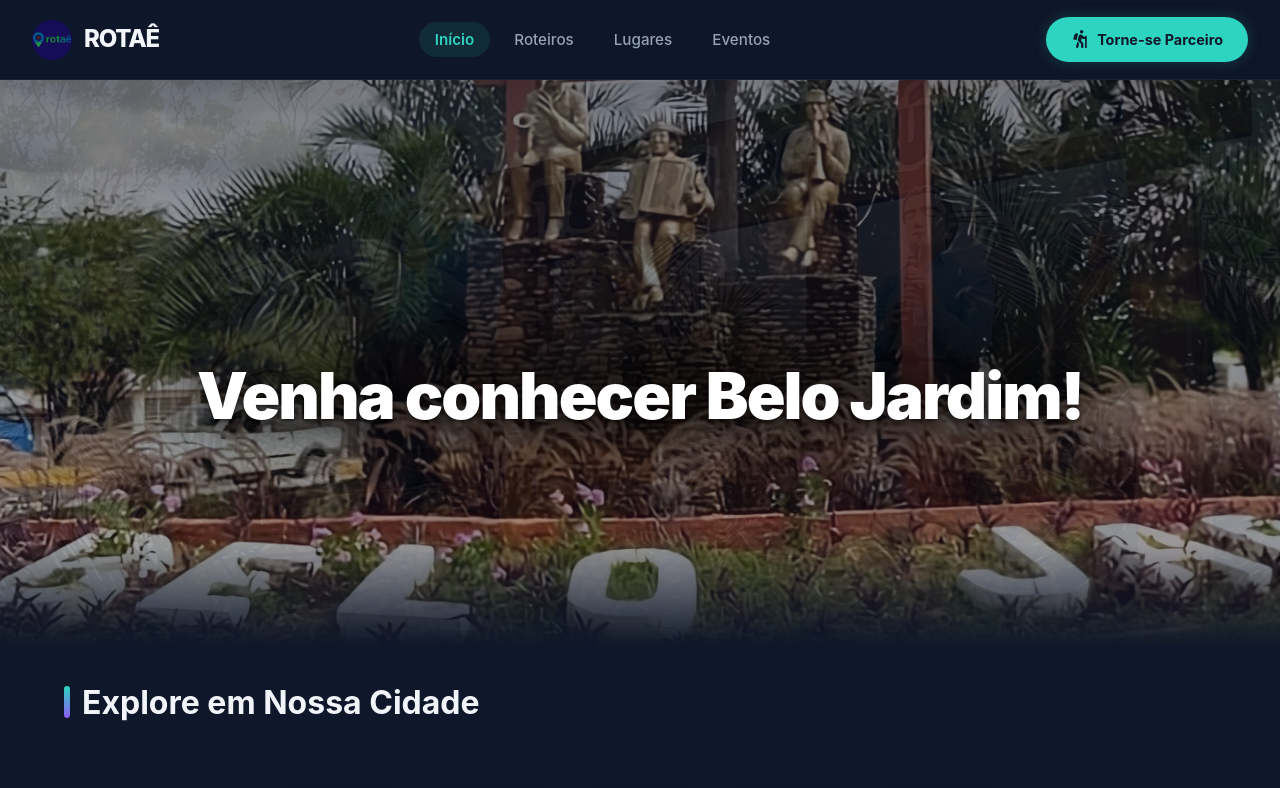
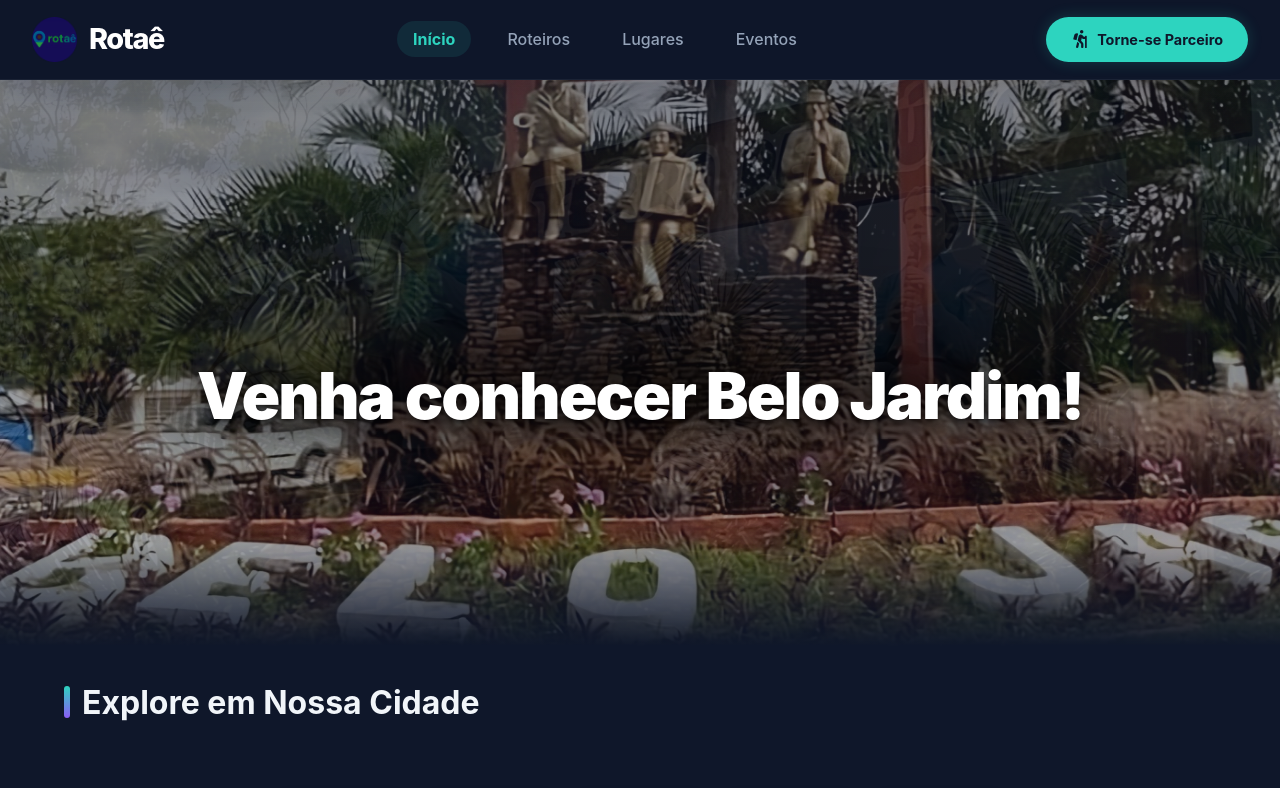
Before and after one commit to EdsonNSA/rotae-frontend, a React (Create React App) app: page / in a window 1280 px wide. Shown: the top 788 px of the page. Built offline with nearby package versions, Linux system fonts and the light colour scheme.

Commit message:
Correção 1.2

```diff
--- a/src/components/Layout/Header/Header.css
+++ b/src/components/Layout/Header/Header.css
@@ -1,3 +1,4 @@
+/* Header.css */
 
 .site-header {
   display: flex;
@@ -5,7 +6,7 @@
   align-items: center;
   padding: 0 32px;
   height: 80px;
-  background-color: rgba(15, 23, 42, 0.85);
+  background-color: rgba(15, 23, 42, 0.95);
   backdrop-filter: blur(12px);
   border-bottom: 1px solid rgba(255, 255, 255, 0.05);
   box-shadow: 0 4px 30px rgba(0, 0, 0, 0.1);
@@ -17,28 +18,38 @@
 }
 
 .logo a {
+  text-decoration: none;
   display: flex;
   align-items: center;
-  gap: 12px;
-  text-decoration: none;
+  gap: 12px; /* Espaço entre imagem e texto */
 }
 
+/* --- ESTILO DA IMAGEM DA LOGO --- */
 .header-logo-img {
-  height: 40px;
-  width: auto;
+  height: 45px; /* Altura controlada */
+  width: auto;  /* Largura automática para não distorcer */
   object-fit: contain;
   transition: transform 0.3s ease;
 }
 
 .logo a:hover .header-logo-img {
-  transform: rotate(-5deg) scale(1.1);
+  transform: scale(1.1) rotate(-5deg); /* Efeito legal ao passar o mouse */
 }
 
 .header-logo-text {
-  font-size: 1.5rem;
+  font-size: 1.8rem;
   font-weight: 800;
-  color: var(--text-main);
+  color: #fff;
   letter-spacing: -0.05em;
+}
+/* -------------------------------- */
+
+.mobile-menu-icon {
+  display: none;
+  font-size: 1.8rem;
+  color: #fff;
+  cursor: pointer;
+  z-index: 1002;
 }
 
 .main-nav {
@@ -52,35 +63,35 @@
   list-style: none;
   padding: 0;
   margin: 0;
-  gap: 8px;
+  gap: 20px;
+  align-items: center;
 }
 
 .nav-link {
   text-decoration: none;
   color: var(--text-muted);
-  font-size: 0.95rem;
+  font-size: 1rem;
   font-weight: 500;
   padding: 8px 16px;
-  border-radius: 9999px;
+  border-radius: 99px;
   transition: all 0.3s ease;
-  position: relative;
 }
 
 .nav-link:hover {
-  color: var(--text-main);
-  background-color: rgba(255, 255, 255, 0.05);
+  color: #fff;
+  background-color: rgba(255, 255, 255, 0.1);
 }
 
 .nav-link.active {
   color: var(--primary);
   background-color: rgba(45, 212, 191, 0.1);
-  font-weight: 600;
+  font-weight: 700;
 }
 
+/* BOTÃO SEJA PARCEIRO */
 .header-actions {
   display: flex;
   align-items: center;
-  gap: 20px;
 }
 
 .create-button {
@@ -107,42 +118,49 @@
   box-shadow: 0 0 25px rgba(255, 255, 255, 0.6);
   border-color: #ffffff;
 }
+/* === RESPONSIVIDADE === */
+@media (max-width: 768px) {
 
-@media (max-width: 768px) {
-  .site-header {
-    padding: 0 20px;
-    height: 70px;
+  .header-actions {
+      display: none; /* Esconde o botão no mobile para não poluir */
   }
 
-  .header-logo-text {
-    display: none;
-  }
-
-  .header-logo-img {
-    height: 35px;
+  .mobile-menu-icon {
+    display: block;
+    position: absolute;
+    right: 20px;
+    top: 25px;
   }
 
   .main-nav {
-    display: none;
+    position: fixed;
+    top: 0;
+    left: -100%;
+    width: 100%;
+    height: 100vh;
+    background-color: var(--bg-page);
+    flex-direction: column;
+    justify-content: center;
+    align-items: center;
+    transition: 0.4s ease;
+    z-index: 1001;
   }
 
-  .create-button {
-    padding: 8px 16px;
-    font-size: 0.85rem;
+  .main-nav.active {
+    left: 0;
+  }
+
+  .nav-list {
+    flex-direction: column;
+    gap: 40px;
+  }
+
+  .nav-link {
+    font-size: 1.5rem;
+  }
+
+  /* Se quiser mostrar a logo no mobile, ajusta o tamanho */
+  .header-logo-img {
+      height: 35px;
   }
 }
-
-@media (max-width: 480px) {
-  .site-header {
-    padding: 0 16px;
-  }
-
-  .header-logo-text {
-    display: block;
-    font-size: 1.2rem;
-  }
-
-  .header-actions {
-    gap: 10px;
-  }
-}
--- a/src/components/Layout/Header/Header.jsx
+++ b/src/components/Layout/Header/Header.jsx
@@ -1,50 +1,54 @@
-import React from 'react';
-import { Link, NavLink } from 'react-router-dom';
+import React, { useState } from 'react';
+import { Link, useLocation } from 'react-router-dom';
+import { FaBars, FaTimes } from 'react-icons/fa';
 import './Header.css';
-import imgRotae from '../../../images/ROTAE.png';
+import logoImg from '../../../images/ROTAE.png';
 import { FaHiking } from 'react-icons/fa';
 
-const Header = () => {
+function Header() {
+  const [mobileMenuOpen, setMobileMenuOpen] = useState(false);
+  const location = useLocation();
 
-    const renderNavLinks = () => (
-        <nav className="main-nav">
-            <ul className="nav-list">
-                <li>
-                    <NavLink to="/" className={({ isActive }) => isActive ? 'nav-link active' : 'nav-link'} end>
-                        Início
-                    </NavLink>
-                </li>
-                <li>
-                    <NavLink to="/roteiros" className={({ isActive }) => isActive ? 'nav-link active' : 'nav-link'}>
-                        Roteiros
-                    </NavLink>
-                </li>
-                <li>
-                    <NavLink to="/lugares" className={({ isActive }) => isActive ? 'nav-link active' : 'nav-link'}>
-                        Lugares
-                    </NavLink>
-                </li>
-                <li>
-                    <NavLink to="/eventos" className={({ isActive }) => isActive ? 'nav-link active' : 'nav-link'}>
-                        Eventos
-                    </NavLink>
-                </li>
-            </ul>
-        </nav>
-    );
+  const toggleMenu = () => {
+    setMobileMenuOpen(!mobileMenuOpen);
+  };
+
+  const closeMenu = () => {
+    setMobileMenuOpen(false);
+  };
+
+  const isActive = (path) => {
+    return location.pathname === path ? 'active' : '';
+  };
 
   return (
     <header className="site-header">
 
+      {/* LOGO (Imagem + Texto) */}
       <div className="logo">
-                <Link to="/">
-                    <img src={imgRotae} alt="RotaÊ Logo" className="header-logo-img" />
-                    <span className="header-logo-text">ROTAÊ</span>
+        <Link to="/" onClick={closeMenu}>
+           {/* A Imagem da Logo voltou aqui: */}
+           <img src={logoImg} alt="Rotaê Logo" className="header-logo-img" />
+           <span className="header-logo-text">Rotaê</span>
         </Link>
       </div>
 
-            {renderNavLinks()}
+      {/* Ícone Mobile */}
+      <div className="mobile-menu-icon" onClick={toggleMenu}>
+          {mobileMenuOpen ? <FaTimes /> : <FaBars />}
+      </div>
 
+      {/* Menu Principal */}
+      <nav className={`main-nav ${mobileMenuOpen ? 'active' : ''}`}>
+        <ul className="nav-list">
+          <li><Link to="/" className={`nav-link ${isActive('/')}`} onClick={closeMenu}>Início</Link></li>
+          <li><Link to="/roteiros" className={`nav-link ${isActive('/roteiros')}`} onClick={closeMenu}>Roteiros</Link></li>
+          <li><Link to="/lugares" className={`nav-link ${isActive('/lugares')}`} onClick={closeMenu}>Lugares</Link></li>
+          <li><Link to="/eventos" className={`nav-link ${isActive('/eventos')}`} onClick={closeMenu}>Eventos</Link></li>
+        </ul>
+      </nav>
+
+      {/* Botão de Parceiro Restaurado */}
             <div className="header-actions">
                 <a
                     href="mailto:contato.rotae@gmail.com?subject=Quero ser um parceiro Rotaê"
@@ -53,8 +57,9 @@ const Header = () => {
                     <FaHiking size={18} /> Torne-se Parceiro
                 </a>
             </div>
+
     </header>
   );
-};
+}
 
 export default Header;
```
Lines whose indentation alone changed are shown as unchanged.
